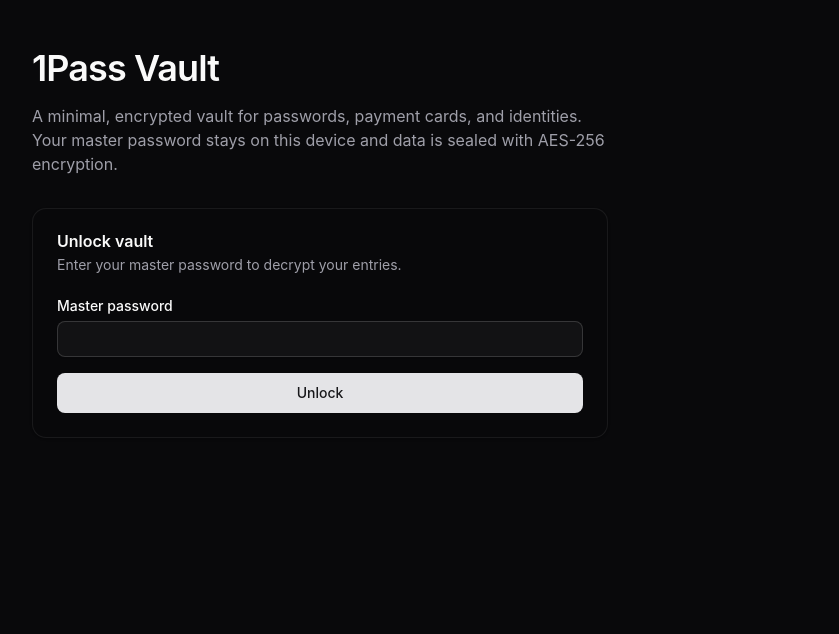
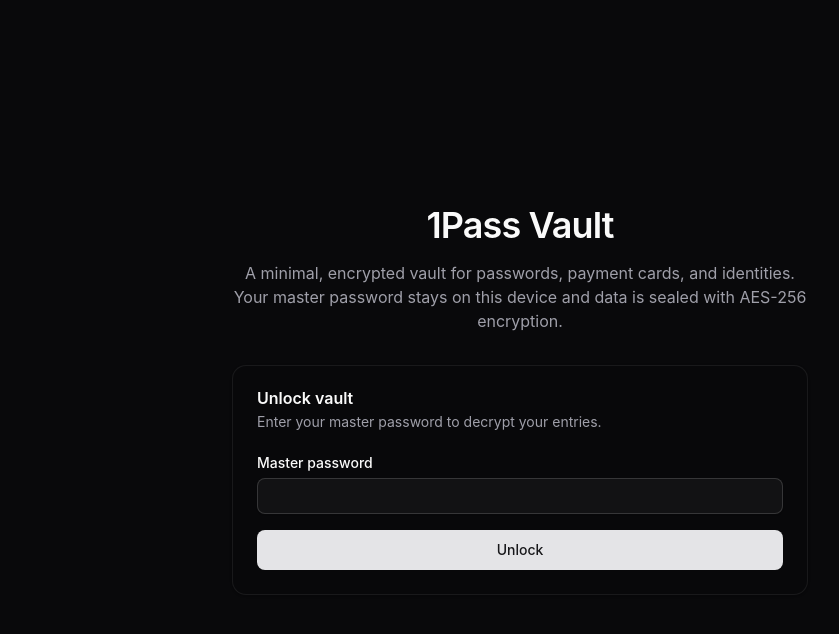
Before and after one commit to fightingentropy/1pass, a Next.js app: page / in a window 1280 px wide. Shown: the top 634 px of the page, without its empty margins (120-959 px from the left). Built offline with nearby package versions, Linux system fonts and the light colour scheme.

Commit message:
Enhance layout centering and loading states for vault management

```diff
--- a/src/app/page.tsx
+++ b/src/app/page.tsx
@@ -143,6 +143,11 @@ export default function Home() {
   const [activeTab, setActiveTab] = useState<VaultCategory>("passwords")
 
   const unlocked = useMemo(() => vaultData !== null && sessionPassword !== null, [vaultData, sessionPassword])
+
+  const showLoading = vaultExists === null
+  const showSetup = vaultExists === false
+  const showUnlock = vaultExists === true && !unlocked
+  const shouldCenter = showLoading || showSetup || showUnlock
 
   useEffect(() => {
     if (!dialogState) {
@@ -531,8 +536,18 @@ export default function Home() {
   )
 
   return (
-    <main className="mx-auto flex min-h-screen w-full max-w-5xl flex-col gap-8 px-6 py-12">
-      <header className="flex flex-col gap-4 text-center sm:text-left">
+    <main
+      className={cn(
+        "mx-auto flex min-h-screen w-full max-w-5xl flex-col gap-8 px-6 py-12",
+        shouldCenter && "items-center justify-center"
+      )}
+    >
+      <header
+        className={cn(
+          "flex w-full flex-col gap-4",
+          shouldCenter ? "max-w-xl items-center text-center" : "text-center sm:text-left"
+        )}
+      >
         <h1 className="text-3xl font-semibold tracking-tight text-foreground sm:text-4xl">1Pass Vault</h1>
         <p className="text-muted-foreground sm:max-w-xl">
           A minimal, encrypted vault for passwords, payment cards, and identities. Your master password stays on this device and data is sealed with AES-256 encryption.
@@ -540,7 +555,12 @@ export default function Home() {
       </header>
 
       {pageError ? (
-        <div className="rounded-lg border border-destructive/40 bg-destructive/10 px-4 py-3 text-sm text-destructive">
+        <div
+          className={cn(
+            "w-full rounded-lg border border-destructive/40 bg-destructive/10 px-4 py-3 text-sm text-destructive",
+            shouldCenter && "max-w-xl"
+          )}
+        >
           {pageError}
         </div>
       ) : null}
@@ -548,24 +568,25 @@ export default function Home() {
       {feedback ? (
         <div
           className={cn(
-            "rounded-lg px-4 py-3 text-sm",
+            "w-full rounded-lg px-4 py-3 text-sm",
             feedback.type === "success"
               ? "border border-emerald-400/40 bg-emerald-500/15 text-emerald-200"
-              : "border border-destructive/40 bg-destructive/10 text-destructive"
+              : "border border-destructive/40 bg-destructive/10 text-destructive",
+            shouldCenter && "max-w-xl"
           )}
         >
           {feedback.message}
         </div>
       ) : null}
 
-      {vaultExists === null ? (
+      {showLoading ? (
         <div className="flex flex-1 items-center justify-center text-muted-foreground">
           Loading vault status…
         </div>
       ) : null}
 
-      {vaultExists === false ? (
-        <Card className="max-w-xl border-border/70 bg-background/70">
+      {showSetup ? (
+        <Card className="w-full max-w-xl border-border/70 bg-background/70">
           <CardHeader>
             <CardTitle>Set up your vault</CardTitle>
             <CardDescription>
@@ -604,8 +625,8 @@ export default function Home() {
         </Card>
       ) : null}
 
-      {vaultExists && !unlocked ? (
-        <Card className="max-w-xl border-border/70 bg-background/70">
+      {showUnlock ? (
+        <Card className="w-full max-w-xl border-border/70 bg-background/70">
           <CardHeader>
             <CardTitle>Unlock vault</CardTitle>
             <CardDescription>Enter your master password to decrypt your entries.</CardDescription>
```
